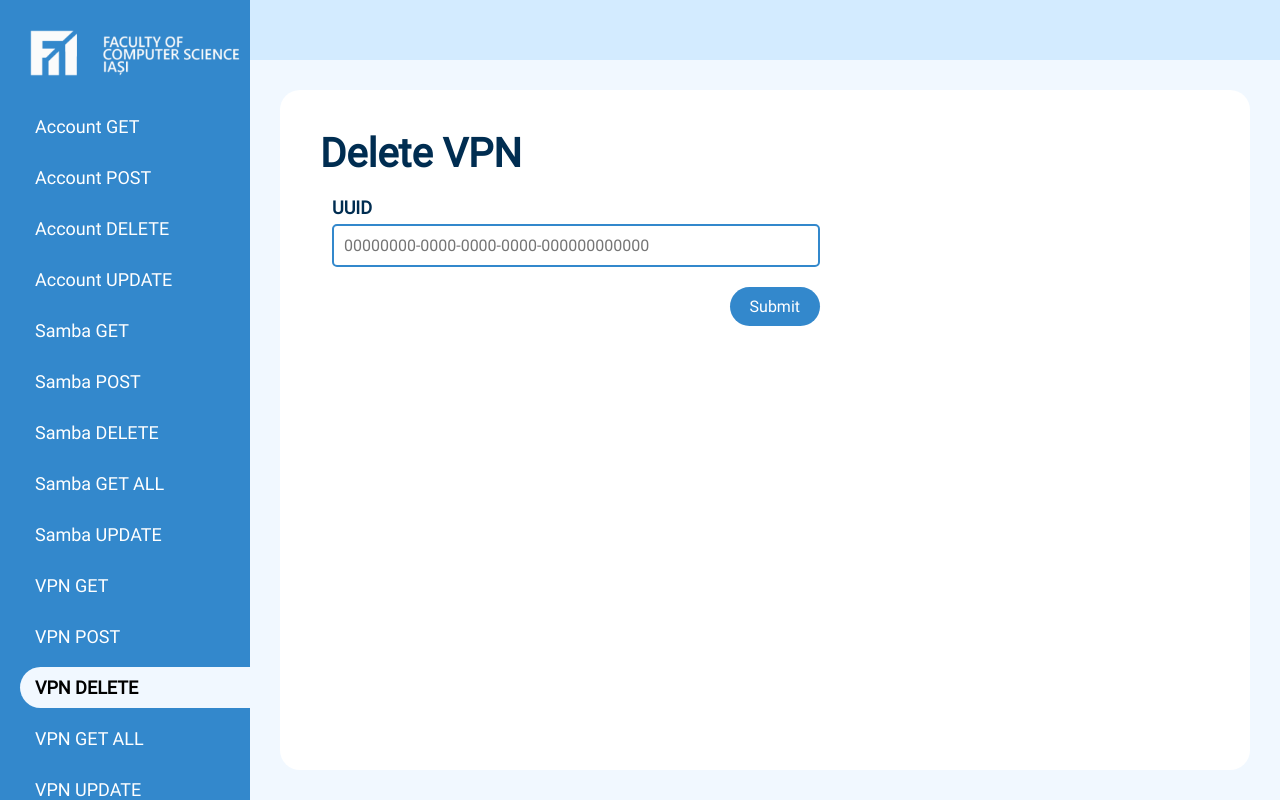
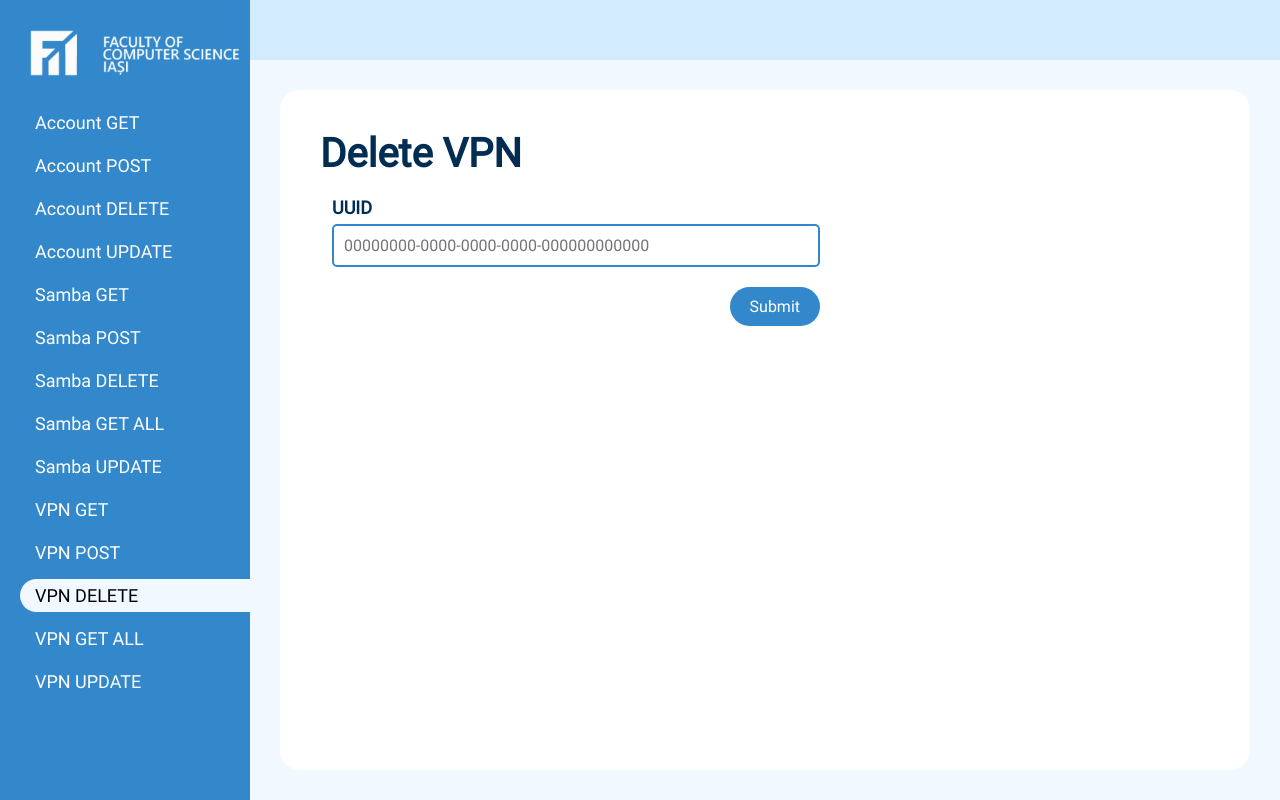
Before and after one commit to d3nis01/ip-a5-front, a React (Vite) app: page /vpn-delete in a window 1280 px wide. Built offline with nearby package versions, Linux system fonts and the light colour scheme.

Commit message:
Added input validators on GET ALL update

```diff
--- a/src/components/sidebar/menuItem/MenuItem.tsx
+++ b/src/components/sidebar/menuItem/MenuItem.tsx
@@ -10,7 +10,7 @@ type MenuItemProps = {
 const MenuItem = ({ title, extended, onClick, active }: MenuItemProps): JSX.Element => {
   return (
     <MenuItemContainer $active={active} $extended={extended} onClick={onClick}>
-      <div>{title}</div>
+      <div style={{ fontWeight: '550' }}>{title}</div>
     </MenuItemContainer>
   );
 };
--- a/src/components/sidebar/menuItem/styles.ts
+++ b/src/components/sidebar/menuItem/styles.ts
@@ -2,8 +2,8 @@ import { styled } from 'styled-components';
 
 export const MenuItemContainer = styled.div<{ $active: boolean; $extended: boolean }>`
   width: 100%;
-  padding-top: ${props => (props.$extended ? '30px' : '10px')};
-  padding-bottom: ${props => (props.$extended ? '30px' : '10px')};
+  padding-top: ${props => (props.$extended ? '20px' : '6px')};
+  padding-bottom: ${props => (props.$extended ? '20px' : '6px')};
   padding-left: 15px;
   display: flex;
   flex-direction: row;
--- a/src/modules/SambaGetAll/SambaGetAll.tsx
+++ b/src/modules/SambaGetAll/SambaGetAll.tsx
@@ -18,6 +18,7 @@ import { getAllSambaAccount, updateSambaAccount, deleteSambaAccount } from '../.
 import { ISamba } from '../../types/IServiceTypesObjects';
 import Swal from 'sweetalert2';
 import withReactContent from 'sweetalert2-react-content';
+import { isIPv4, isMatricol } from '../../utils/forms/inputValidators';
 
 const SambaGetAll = (): JSX.Element => {
   const [sambaArray, setSambaArray] = useState<ISamba[]>();
@@ -75,6 +76,17 @@ const SambaGetAll = (): JSX.Element => {
       preConfirm: () => {
         const newIp = (document.getElementById('swal-input2') as HTMLInputElement).value;
         const newDesc = (document.getElementById('swal-input3') as HTMLInputElement).value;
+
+        if (!isIPv4(newIp)) {
+          Swal.showValidationMessage('Invalid IP address');
+          return false;
+        }
+
+        if (newDesc.length <= 0) {
+          Swal.showValidationMessage('Invalid description format');
+          return false;
+        }
+
         return { newIp, newDesc };
       },
       customClass: {
--- a/src/modules/VpnGetAll/VpnGetAll.tsx
+++ b/src/modules/VpnGetAll/VpnGetAll.tsx
@@ -18,6 +18,7 @@ import { IVpn } from '../../types/IServiceTypesObjects';
 import { deleteVpnAccount, getAllVpnAccount, updateVpnAccount } from '../../services/vpnService';
 import withReactContent from 'sweetalert2-react-content';
 import Swal from 'sweetalert2';
+import { isIPv4, isMatricol } from '../../utils/forms/inputValidators';
 
 const VpnGetAll = (): JSX.Element => {
   const [VpnArray, setVpnArray] = useState<IVpn[]>();
@@ -75,6 +76,17 @@ const VpnGetAll = (): JSX.Element => {
       preConfirm: () => {
         const newIp = (document.getElementById('swal-input2') as HTMLInputElement).value;
         const newDesc = (document.getElementById('swal-input3') as HTMLInputElement).value;
+
+        if (!isIPv4(newIp)) {
+          Swal.showValidationMessage('Invalid IP address');
+          return false;
+        }
+
+        if (newDesc.length <= 0) {
+          Swal.showValidationMessage('Invalid description format');
+          return false;
+        }
+
         return { newIp, newDesc };
       },
       customClass: {
@@ -86,7 +98,6 @@ const VpnGetAll = (): JSX.Element => {
     }).then(result => {
       if (result.isConfirmed && result.value) {
         updateVpnAccount(object.id, { newIpAddress: result.value.newIp, newDescription: result.value.newDesc }).then(() => {
-          // Update the state to reflect the changes
           setVpnArray(prevArray => prevArray?.map(item => (item.id === object.id ? { ...item, iPv4Address: result.value.newIp, description: result.value.newDesc } : item)));
         });
       }
```
